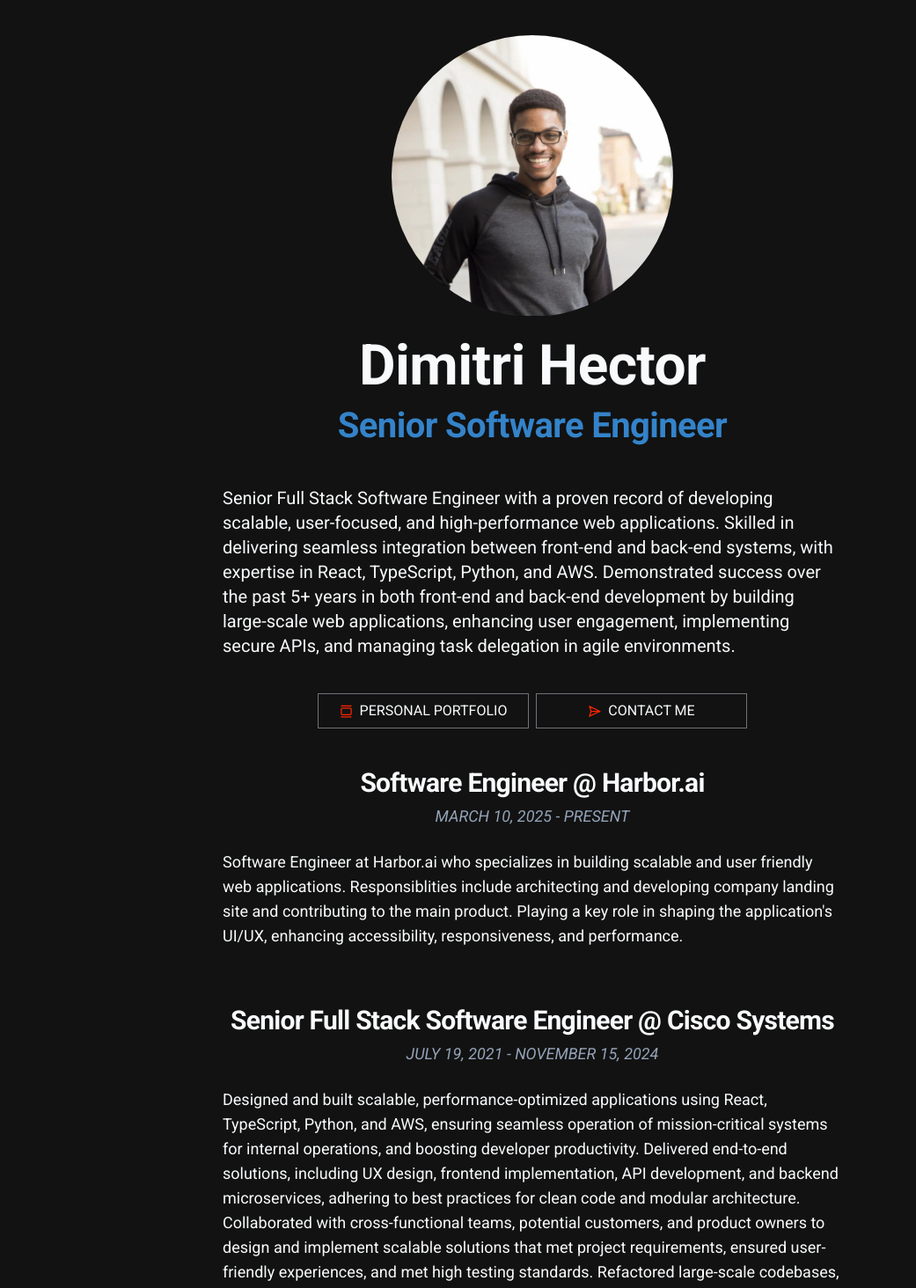
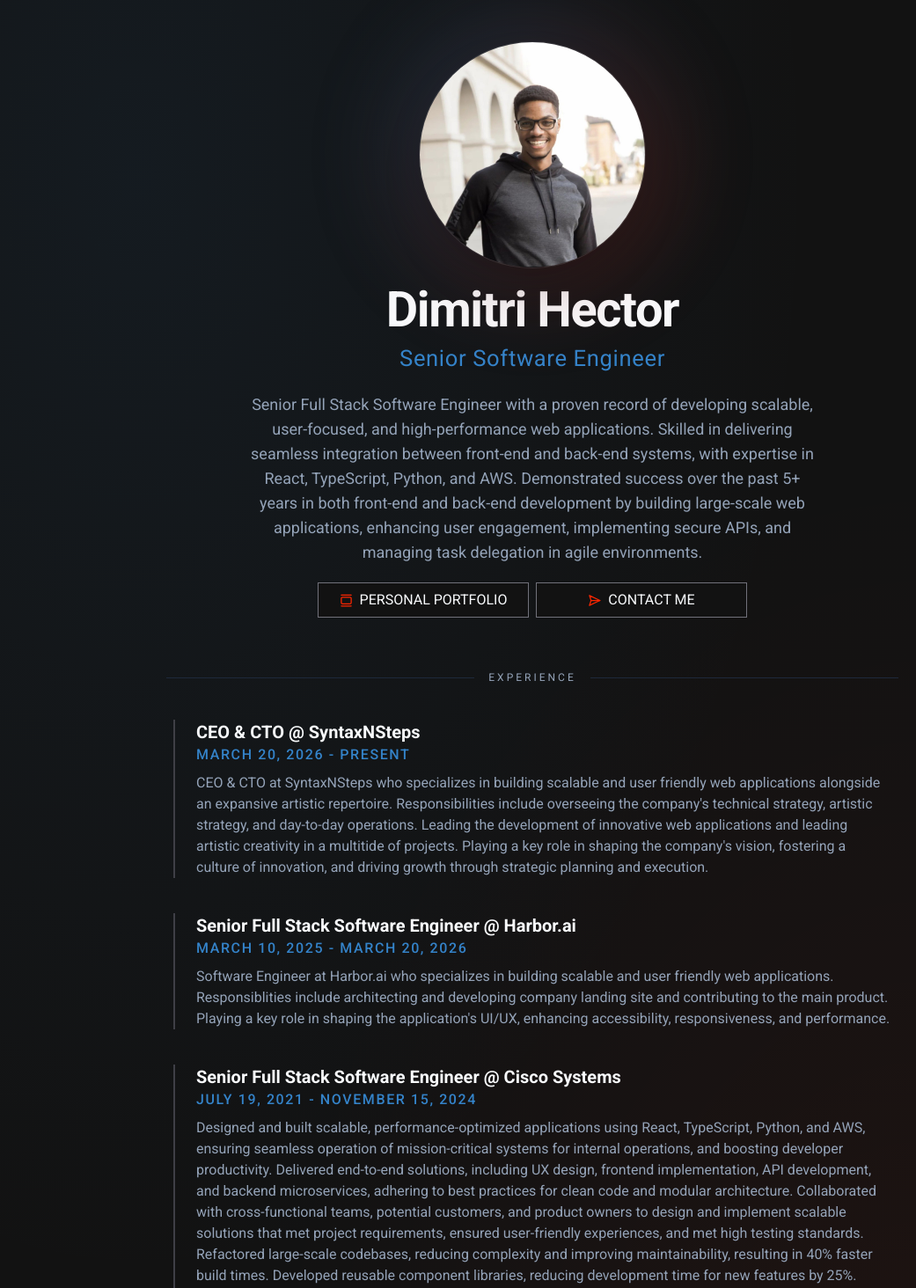
Before and after one commit to joshuahector86/prosite2024, a React (Vite) app: page / in a window 1280 px wide. Shown: the top 1464 px of the page at 88% size, without its empty margins (35-1076 px from the left). Built offline with nearby package versions, Linux system fonts and the light colour scheme.

Commit message:
new addition of SyntaxNSteps. Also updated page look

```diff
--- a/app/globals.css
+++ b/app/globals.css
@@ -42,5 +42,39 @@
   }
   body {
     @apply bg-background text-foreground;
+    background-image:
+      radial-gradient(ellipse at 15% 10%, rgba(52, 131, 201, 0.08) 0%, transparent 50%),
+      radial-gradient(ellipse at 85% 90%, rgba(255, 38, 0, 0.06) 0%, transparent 50%);
+    min-height: 100vh;
   }
 }
+
+@keyframes fadeUp {
+  from {
+    opacity: 0;
+    transform: translateY(20px);
+  }
+  to {
+    opacity: 1;
+    transform: translateY(0);
+  }
+}
+
+.animate-fade-up {
+  animation: fadeUp 0.6s ease-out forwards;
+}
+
+.animate-fade-up-1 {
+  animation: fadeUp 0.6s ease-out 0.1s forwards;
+  opacity: 0;
+}
+
+.animate-fade-up-2 {
+  animation: fadeUp 0.6s ease-out 0.2s forwards;
+  opacity: 0;
+}
+
+.animate-fade-up-3 {
+  animation: fadeUp 0.6s ease-out 0.35s forwards;
+  opacity: 0;
+}
--- a/src/App.tsx
+++ b/src/App.tsx
@@ -1,4 +1,3 @@
-import { Card, CardContent, CardHeader, CardTitle } from "@/components/ui/card";
 import { photoOfMe } from "@/assets";
 import { Button } from "@/components/ui/button";
 import { Link } from "react-router-dom";
@@ -11,26 +10,50 @@ import ExperienceCard from "./Experience/ExperienceCard";
 function App() {
   return (
     <Page>
-      <Card className="border-none flex flex-col items-center bg-transparent max-w-[50rem]">
-        <img
-          src={photoOfMe}
-          alt="photo of me"
-          className="rounded-full lg:w-[20rem] md:w-[15rem] w-[10rem]"
-        />
-        <CardHeader className="flex flex-col items-center">
-          <CardTitle className="flex flex-col items-center gap-4">
-            <h1 className="text-[2rem] sm:text-[4rem]">Dimitri Hector</h1>
-            <h4 className="text-[1.5rem] sm:text-[2.5rem] text-[#3483C9]">
+      <div className="flex flex-col items-center w-full max-w-[52rem]">
+        {/* Hero */}
+        <div className="flex flex-col items-center gap-5 mb-14 animate-fade-up">
+          <div className="relative">
+            <div className="absolute inset-0 rounded-full bg-gradient-to-br from-[#3483C9] to-[#ff2600] opacity-20 blur-2xl scale-125 pointer-events-none" />
+            <img
+              src={photoOfMe}
+              alt="photo of me"
+              className="relative rounded-full lg:w-[16rem] md:w-[14rem] w-[10rem] ring-1 ring-white/10 shadow-2xl"
+            />
+          </div>
+
+          <div className="text-center">
+            <h1 className="text-[2rem] sm:text-[3.5rem] font-bold tracking-tight leading-none">
+              Dimitri Hector
+            </h1>
+            <h4 className="text-[1.1rem] sm:text-[1.6rem] text-[#3483C9] mt-2 tracking-wide">
               Senior Software Engineer
             </h4>
-          </CardTitle>
-        </CardHeader>
-        <CardContent className="flex flex-col items-center gap-4">
-          <p className="p-6 text-xl">{ExperienceInfo.experience.proSummary}</p>
-          <HomeButtons />
+          </div>
+
+          <p className="text-base sm:text-lg text-center text-muted-foreground max-w-[40rem] leading-relaxed animate-fade-up-1">
+            {ExperienceInfo.experience.proSummary}
+          </p>
+
+          <div className="animate-fade-up-2">
+            <HomeButtons />
+          </div>
+        </div>
+
+        {/* Section Divider */}
+        <div className="w-full flex items-center gap-4 mb-10 animate-fade-up-2">
+          <div className="flex-1 h-px bg-border" />
+          <span className="text-xs tracking-[0.25em] uppercase text-muted-foreground select-none">
+            Experience
+          </span>
+          <div className="flex-1 h-px bg-border" />
+        </div>
+
+        {/* Experience */}
+        <div className="w-full animate-fade-up-3">
           <ExperienceCard />
-        </CardContent>
-      </Card>
+        </div>
+      </div>
     </Page>
   );
 }
@@ -43,7 +66,7 @@ const HomeButtons = () => {
         to="https://portfolio-joshuahector86s-projects.vercel.app"
       >
         <Button
-          className="w-[15rem] font-normal hover:text-[#ff2600] hover:bg-transparent hover:border-[#ff2600] border-zinc-500 flex gap-2 items-center"
+          className="w-[15rem] font-normal hover:text-[#ff2600] hover:bg-transparent hover:border-[#ff2600] border-zinc-500 flex gap-2 items-center transition-all duration-200"
           variant="outline"
         >
           <GalleryVertical size={15} color="#ff2600" />
--- a/src/Experience/ExperienceCard.tsx
+++ b/src/Experience/ExperienceCard.tsx
@@ -1,31 +1,25 @@
-import {
-  Card,
-  CardHeader,
-  CardTitle,
-  CardDescription,
-  CardContent,
-} from "@/components/ui/card";
 import { ExperienceInfo } from "./info";
 
 const ExperienceCard = () => {
   return (
-    <>
-      {ExperienceInfo.experience.experiences.map((exp) => (
-        <Card className="border-none bg-transparent">
-          <CardHeader className="flex items-center">
-            <CardTitle className="flex gap-2 text-3xl">
-              {exp.position}
-            </CardTitle>
-            <CardDescription className="text-lg italic ">
-              {exp.timePeriod}
-            </CardDescription>
-          </CardHeader>
-          <CardContent className="flex flex-col items-center gap-10">
-            <p className="text-lg">{exp.description}</p>
-          </CardContent>
-        </Card>
+    <div className="flex flex-col gap-10 w-full px-2">
+      {ExperienceInfo.experience.experiences.map((exp, i) => (
+        <div
+          key={i}
+          className="group border-l-2 border-zinc-700 hover:border-[#ff2600] pl-6 transition-colors duration-300"
+        >
+          <h3 className="text-lg sm:text-xl font-semibold leading-snug group-hover:text-white transition-colors duration-200">
+            {exp.position}
+          </h3>
+          <p className="text-xs sm:text-sm text-[#3483C9] uppercase tracking-widest mt-1 font-medium">
+            {exp.timePeriod}
+          </p>
+          <p className="text-sm sm:text-base text-muted-foreground mt-3 leading-relaxed">
+            {exp.description}
+          </p>
+        </div>
       ))}
-    </>
+    </div>
   );
 };
 
--- a/src/Experience/info.ts
+++ b/src/Experience/info.ts
@@ -13,9 +13,16 @@ export const ExperienceInfo = {
     subtitle: "Work Experience",
     experiences: [
       {
-        timePeriod: "MARCH 10, 2025 - PRESENT",
+        timePeriod: "MARCH 20, 2026 - PRESENT",
+        organizationName: "SyntaxNSteps",
+        position: "CEO & CTO @ SyntaxNSteps",
+        description: `CEO & CTO at SyntaxNSteps who specializes in building scalable and
+        user friendly web applications alongside an expansive artistic repertoire. Responsibilities include overseeing the company's technical strategy, artistic strategy, and day-to-day operations. Leading the development of innovative web applications and leading artistic creativity in a multitide of projects.  Playing a key role in shaping the company's vision, fostering a culture of innovation, and driving growth through strategic planning and execution.`,
+      },
+      {
+        timePeriod: "MARCH 10, 2025 - March 20, 2026",
         organizationName: "Harbor.ai",
-        position: "Software Engineer @ Harbor.ai",
+        position: "Senior Full Stack Software Engineer @ Harbor.ai",
         description: `Software Engineer at Harbor.ai who specializes in building scalable and
         user friendly web applications. Responsiblities include architecting and developing company landing site
         and contributing to the main product. Playing a key role in shaping the application's UI/UX, enhancing
--- a/src/components/layout/Page.tsx
+++ b/src/components/layout/Page.tsx
@@ -7,8 +7,8 @@ interface PageProps {
 
 const Page: React.FC<PageProps> = ({ children }) => {
   return (
-    <div>
-      <div className="flex justify-center p-10">{children}</div>
+    <div className="min-h-screen flex flex-col">
+      <div className="flex-1 flex justify-center px-4 py-12">{children}</div>
       <Footer />
     </div>
   );
```
